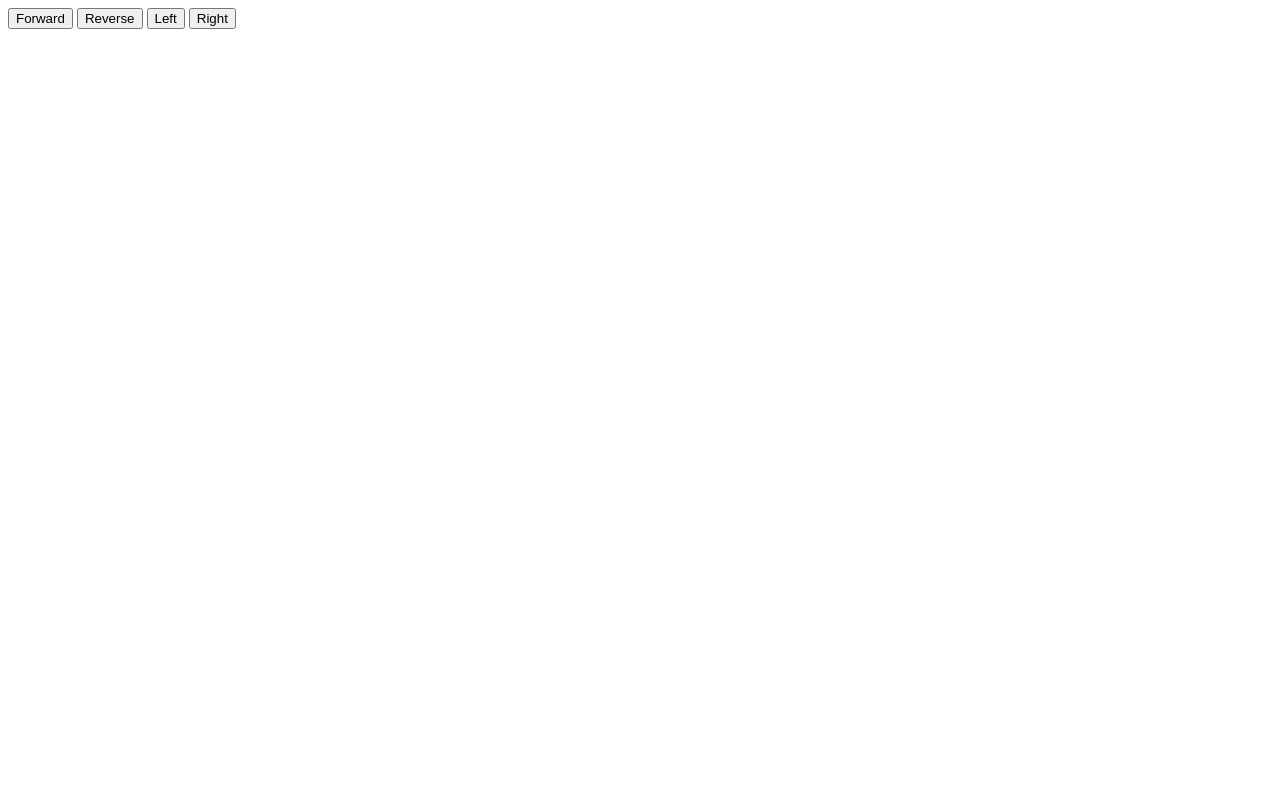
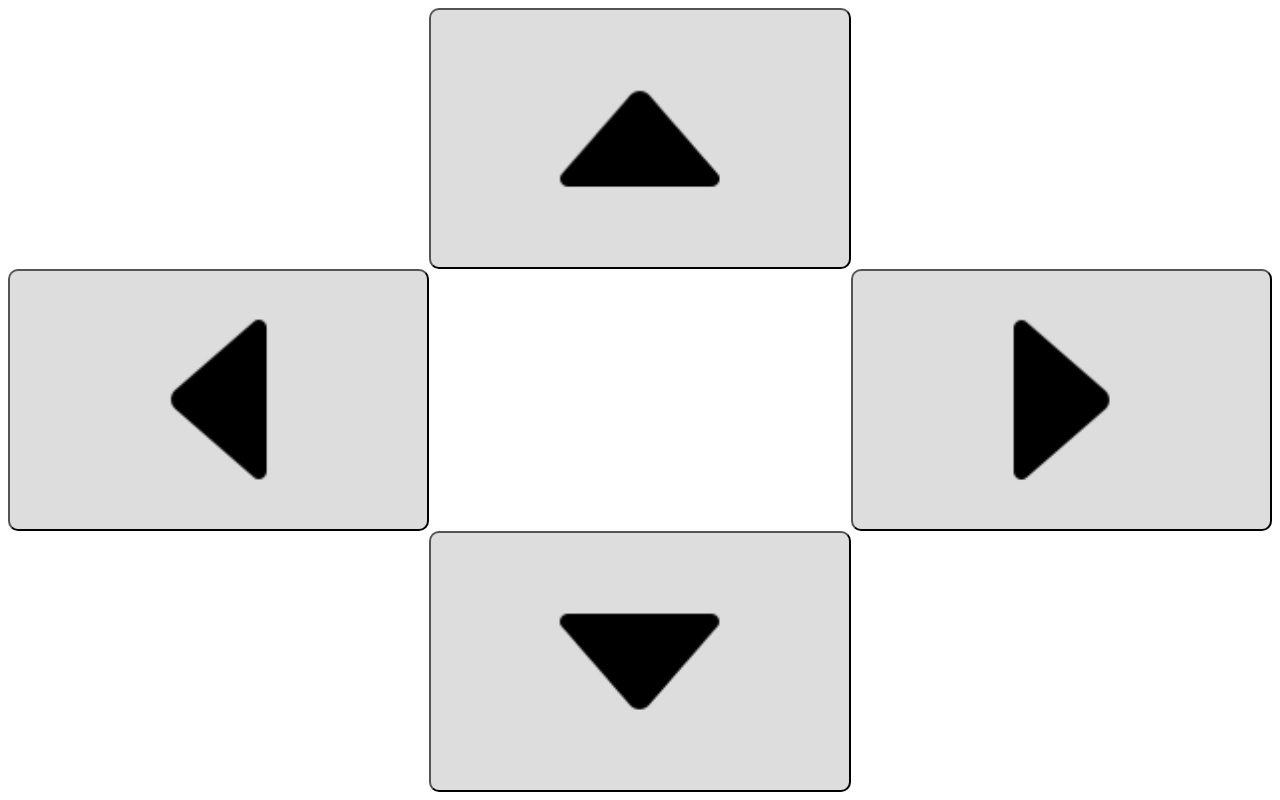
Before and after one commit to ismyrnow/remote-rover, a website: page public/index.html in a window 1280 px wide. Drawn offline with nearby package versions, Linux system fonts and the light colour scheme.

Commit message:
Better looking controller UI

```diff
--- a/public/css/style.css
+++ b/public/css/style.css
@@ -1,10 +1,46 @@
-.command {
-  position: absolute;
-  width: 30%;
-  height: 30%;
+.button-container {
+  position: relative;
+  width: 100%;
+  height: 100%;
+  display: table;
 }
 
-.command[data-command=forward] {
-  top: 10px;
-  left: 35%;
+.button-container .row {
+  display: table-row;
 }
+
+.button-container .row > * {
+  display: table-cell;
+}
+
+.command {
+  background-color: #ddd;
+  width: 100%;
+  height: 100%;
+  border-radius: 10px;
+}
+
+.command:active {
+  background-color: #bbb;
+}
+
+.command:before {
+  content: "";
+  background: transparent url(arrow-down.png) center center no-repeat;
+  background-size: contain;
+  width: 100%;
+  height: 100%;
+  float: left;
+}
+
+.command.forward:before {
+  transform: rotate(180deg);
+}
+
+.command.right:before {
+  transform: rotate(-90deg);
+}
+
+.command.left:before {
+  transform: rotate(90deg);
+}
--- a/public/index.html
+++ b/public/index.html
@@ -1,9 +1,23 @@
-<button class="command" data-command="forward">Forward</button>
-<button class="command" data-command="reverse">Reverse</button>
-<button class="command" data-command="left">Left</button>
-<button class="command" data-command="right">Right</button>
+<meta name = "viewport" content = "user-scalable=no, width=device-width">
+<link rel="stylesheet" href="css/style.css" />
 
-<link href="css/style.css" />
+<div class="button-container">
+  <div class="row">
+    <div></div>
+    <button class="command forward" data-command="forward"></button>
+    <div></div>
+  </div>
+  <div class="row">
+    <button class="command left" data-command="left"></button>
+    <div></div>
+    <button class="command right" data-command="right"></button>
+  </div>
+  <div class="row">
+    <div></div>
+    <button class="command reverse" data-command="reverse"></button>
+    <div></div>
+  </div>
+</div>
 
 <script src="https://ajax.googleapis.com/ajax/libs/jquery/2.1.4/jquery.min.js"></script>
 <script src="js/controller.js"></script>
```
Also changed, not shown: public/css/arrow-down.png (added).
